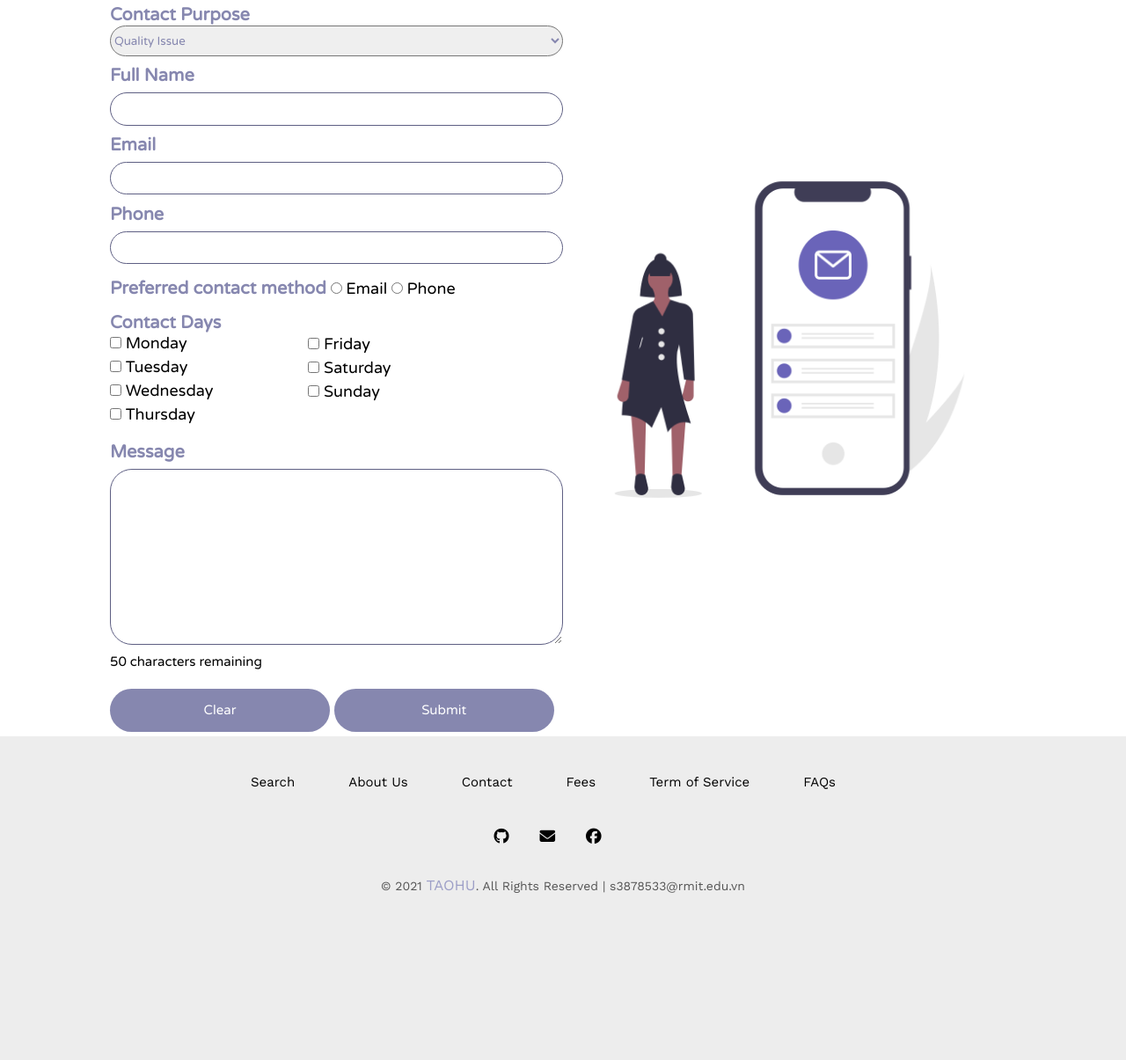
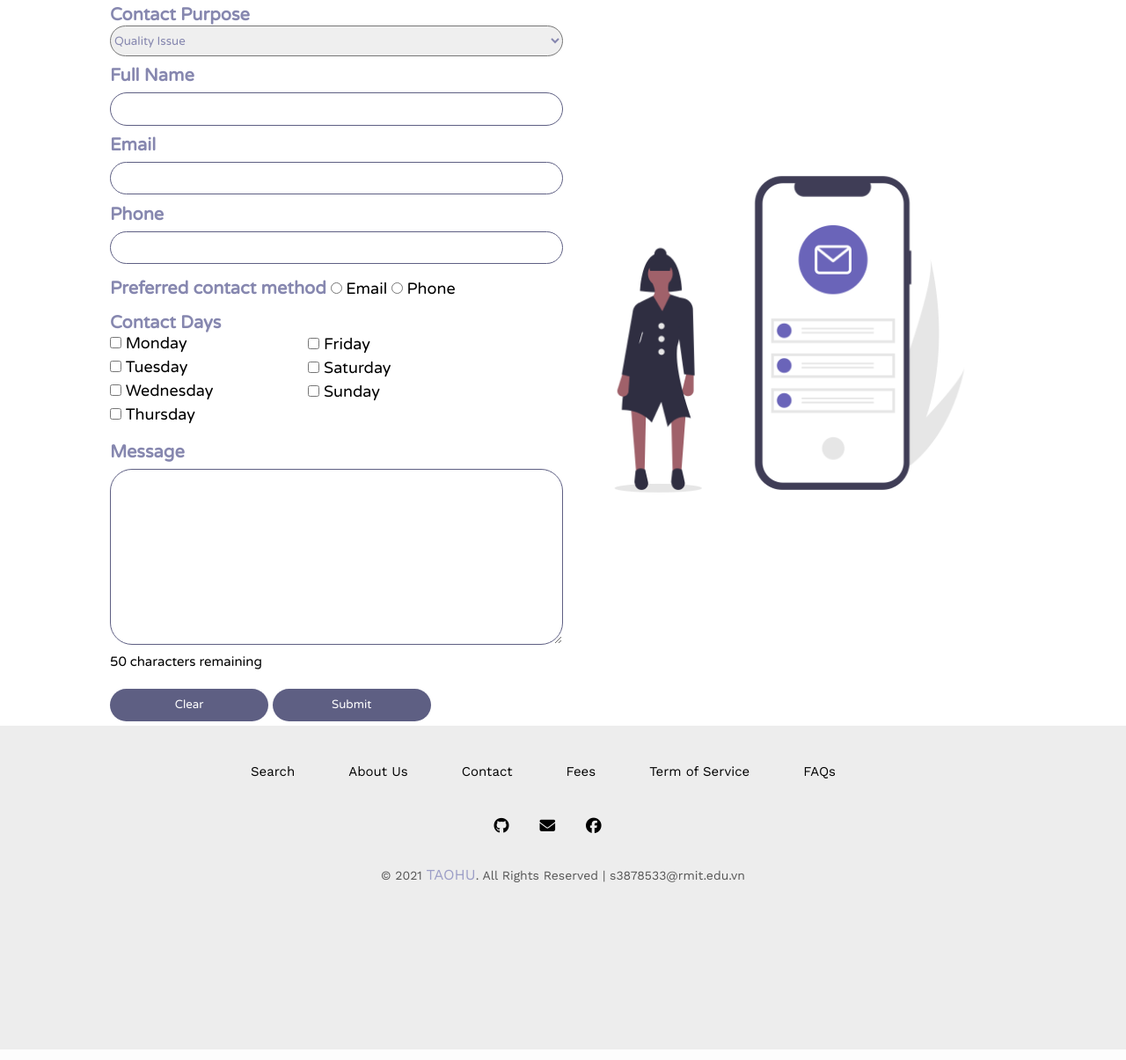
Before and after one commit to lacnham/Full-Stack-Assignment, a PHP site: page /contactform.html in a window 1280 px wide. Shown: the part 233-1438 px from the top of the page at 88% size. Run offline with PHP 8.4, Linux system fonts and the light colour scheme; some libraries are stand-ins or nearby versions; some web fonts are replaced.

Commit message:
change test css

```diff
--- a/css_uniqlo/test.css
+++ b/css_uniqlo/test.css
@@ -283,7 +283,7 @@ th:last-child{
 .buttonshop{
     text-align: right;
 }
-.contactbtn, .buttonnham{
+.contactbtn, .buttonnham, .RemoveProduct{
     background-color: rgb(94, 95, 131);
     padding: 2%;
     color: white;
@@ -339,7 +339,7 @@ input[type=select]{
     color: rgb(134, 135, 175);
     font-weight: bolder;
 }
-input[type=button]{
+/* input[type=button]{
     background-color: rgb(134, 135, 175) ;
     width: 250px;
     border-radius: 30px;
@@ -350,7 +350,7 @@ input[type=button]{
     margin-bottom: 5px;
     text-align: center;
     border: none;
-}
+} */
 .cday{
     display: flex;
     align-items: center;
--- a/detailpage.html
+++ b/detailpage.html
@@ -208,5 +208,4 @@
 
     </footer>
     <script src="addtocart.js"></script>
-    <script src="order.js"></script>
 </html>
```
